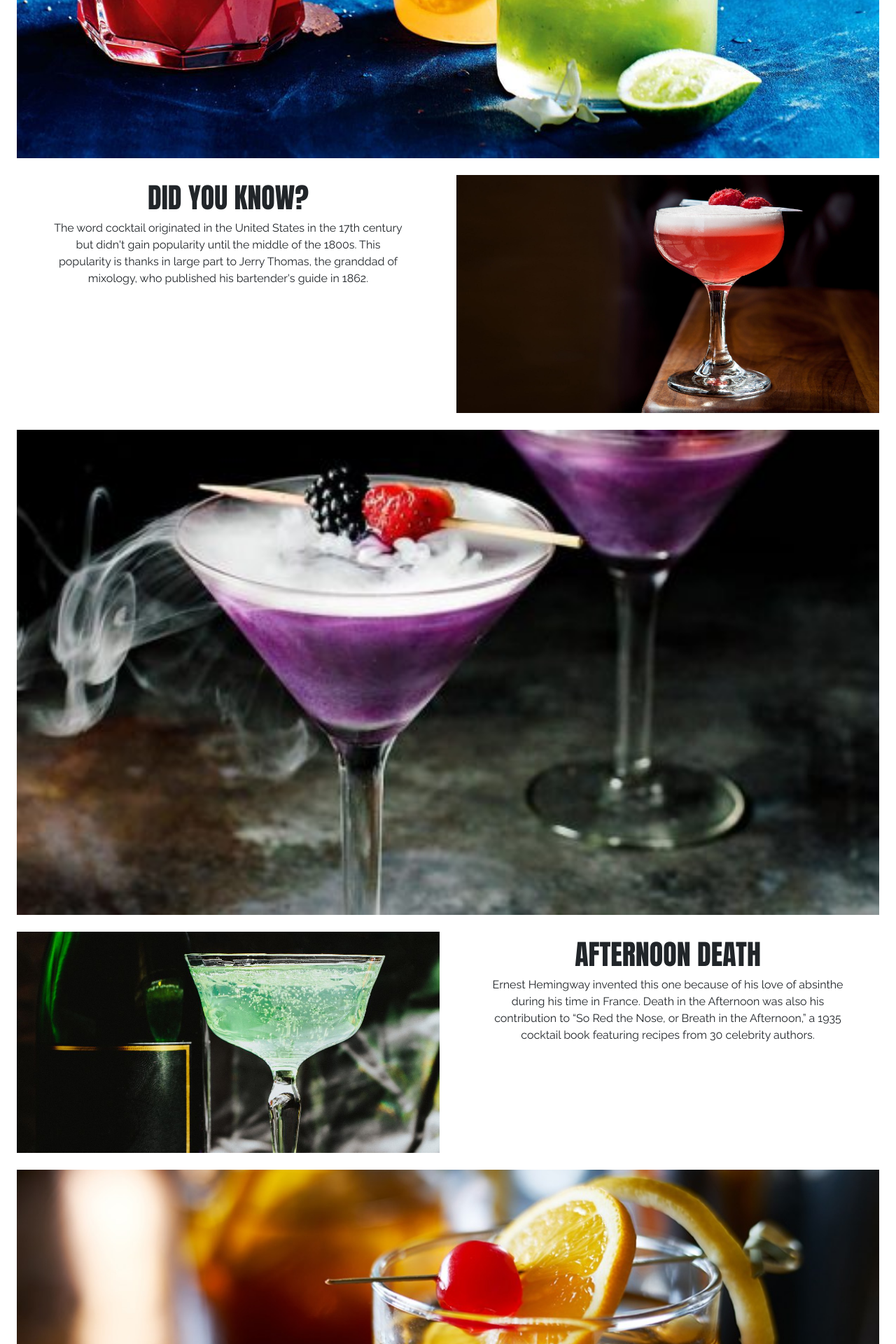
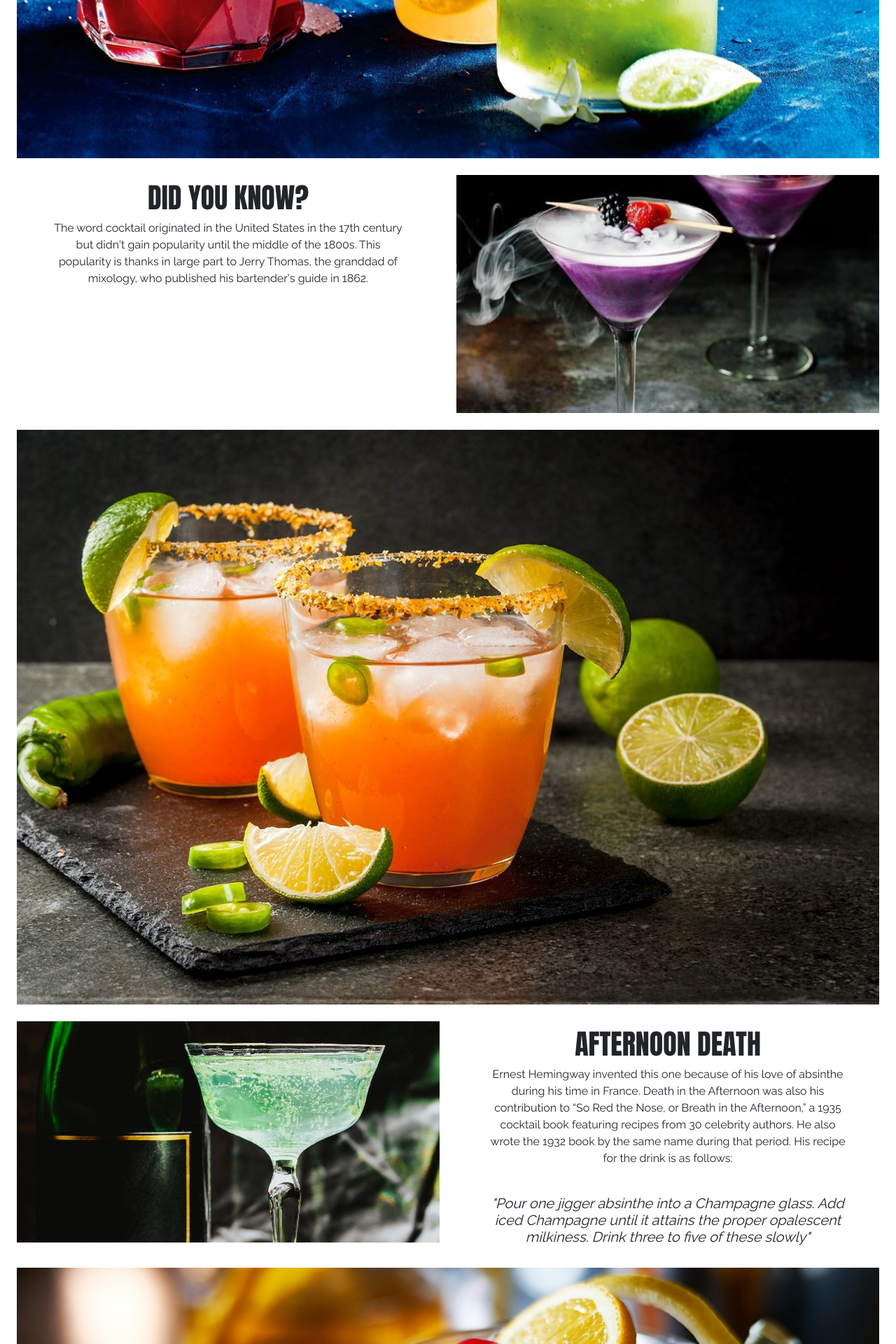
Before and after one commit to chardma3/Best-Bars-2021, a Flask app: page / in a window 1280 px wide. Shown: the part 1315-3235 px from the top of the page at 70% size. Run offline with Flask 2, Linux system fonts and the light colour scheme; some libraries are stand-ins or nearby versions.

Commit message:
added to read me, changed pictures around and added an extra, added styling and text to call outs

```diff
--- a/static/css/style.css
+++ b/static/css/style.css
@@ -72,7 +72,11 @@ ul {
     margin: 0 auto;
 }
 
+.large-quotation {
 
+
+
+}
 
 
 /* Form */
--- a/templates/base.html
+++ b/templates/base.html
@@ -11,7 +11,7 @@
     <link href="https://cdn.jsdelivr.net/npm/bootstrap@5.0.0-beta1/dist/css/bootstrap.min.css" rel="stylesheet"
         integrity="sha384-giJF6kkoqNQ00vy+HMDP7azOuL0xtbfIcaT9wjKHr8RbDVddVHyTfAAsrekwKmP1" crossorigin="anonymous">
     <link rel="stylesheet" href="{{ url_for('static', filename='css/style.css') }}" type="text/css">
-    <title>Best Bars</title>
+    <title>Best Bars 2021</title>
 </head>
 
 <body>
--- a/templates/index.html
+++ b/templates/index.html
@@ -30,7 +30,7 @@
                 This popularity is thanks in large part to Jerry Thomas, the granddad of mixology, who published his
                 bartender's guide in 1862.</p>
         </div>
-        <div class="col-12 col-md-6"><img src="{{ url_for('static', filename='images/drink_one.jpg') }}" alt="cocktail">
+        <div class="col-12 col-md-6"><img src="{{ url_for('static', filename='images/drink_two.jpg') }}" alt="cocktail">
         </div>
     </div>
 </div>
@@ -40,14 +40,18 @@
 <div class="container-fluid mt-4"><img src="{{ url_for('static', filename='images/bg_two.jpg') }}" alt="cocktail"></div>
 <div class="container-fluid mt-4">
     <div class="row">
-        <div class="col-12 col-md-6"><img src="{{ url_for('static', filename='images/drink_two.jpg') }}" alt="cocktail">
+        <div class="col-12 col-md-6"><img src="{{ url_for('static', filename='images/drink_three.jpg') }}" alt="cocktail">
         </div>
         <div class="col-12 col-md-6">
             <h1 class="text-center pt-2">AFTERNOON DEATH</h1>
             <p class="text-center px-5">Ernest Hemingway invented this one because of his love of absinthe during his
                 time in France. Death in
                 the Afternoon was also his contribution to “So Red the Nose, or Breath in the Afternoon,”
-                a 1935 cocktail book featuring recipes from 30 celebrity authors.</p>
+                a 1935 cocktail book featuring recipes from 30 celebrity authors. He also wrote the 1932 book by the same name during that period. His recipe for the drink is as follows:</p>
+            </br>
+            <h5 class="large-quotation text-center fst-italic px-5 py-0">
+                "Pour one jigger absinthe into a Champagne glass. Add iced Champagne until it attains the proper opalescent milkiness. Drink three to five of these slowly"
+            </h5>
         </div>
 
     </div>
@@ -76,7 +80,7 @@
             </div>
 
         </div>
-        <div class="col-12 col-md-6"><img src="{{ url_for('static', filename='images/drink_three.jpg') }}"
+        <div class="col-12 col-md-6"><img src="{{ url_for('static', filename='images/drink_four.jpg') }}"
                 alt="cocktail"></div>
     </div>
 </div>
```
Also changed, not shown: README.md, static/images/bg_two.jpg, static/images/drink_four.jpg (added), static/images/drink_three.jpg, static/images/drink_two.jpg.
